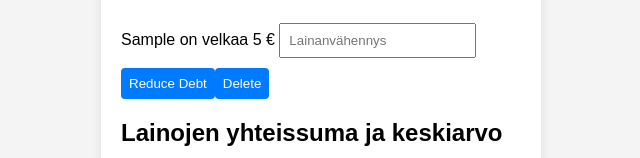
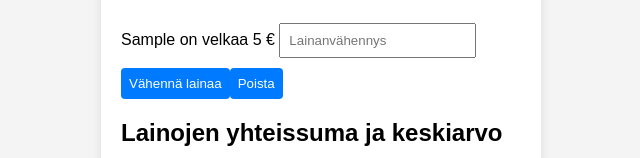
Before and after one commit to thuongitr/Velkakirja, a React (Create React App) app: page / in a window 1280 px wide. Both pictures are taken after typing "Sample", "5" into the empty fields and a click on the button "Lisää laina". Shown: the part 405-563 px from the top of the page, without its empty margins (319-959 px from the left). Built offline with nearby package versions, Linux system fonts and the light colour scheme.

Commit message:
Update LoanList.js

```diff
--- a/src/components/LoanList.js
+++ b/src/components/LoanList.js
@@ -41,8 +41,8 @@ const LoanList = () => {
               value={reductionAmount}
               onChange={(e) => setReductionAmount(e.target.value)}
             />
-            <button onClick={() => handleReduceDebt(loan.id)}>Reduce Debt</button>
-            <button onClick={() => handleDelete(loan.id)}>Delete</button>
+            <button onClick={() => handleReduceDebt(loan.id)}>Vähennä lainaa</button>
+            <button onClick={() => handleDelete(loan.id)}>Poista</button>
           </li>
         ))}
       </ul>
```
